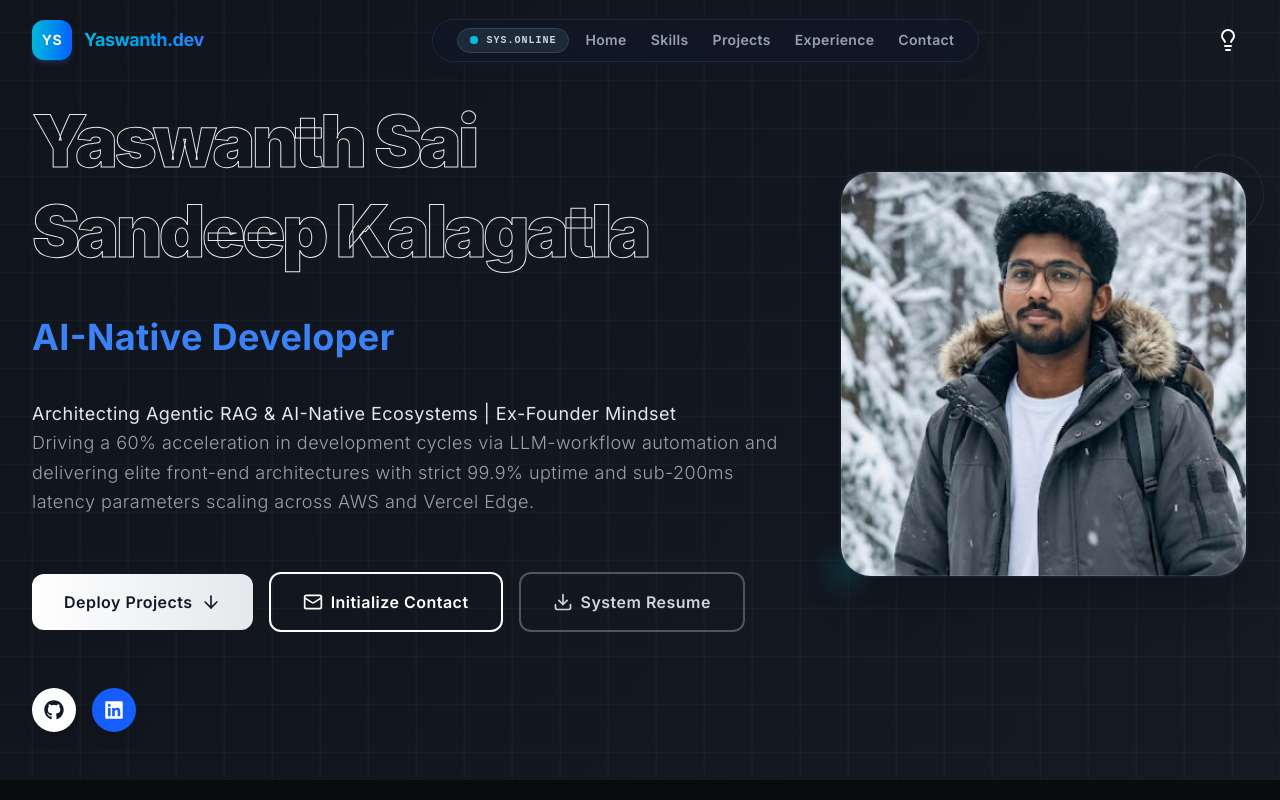
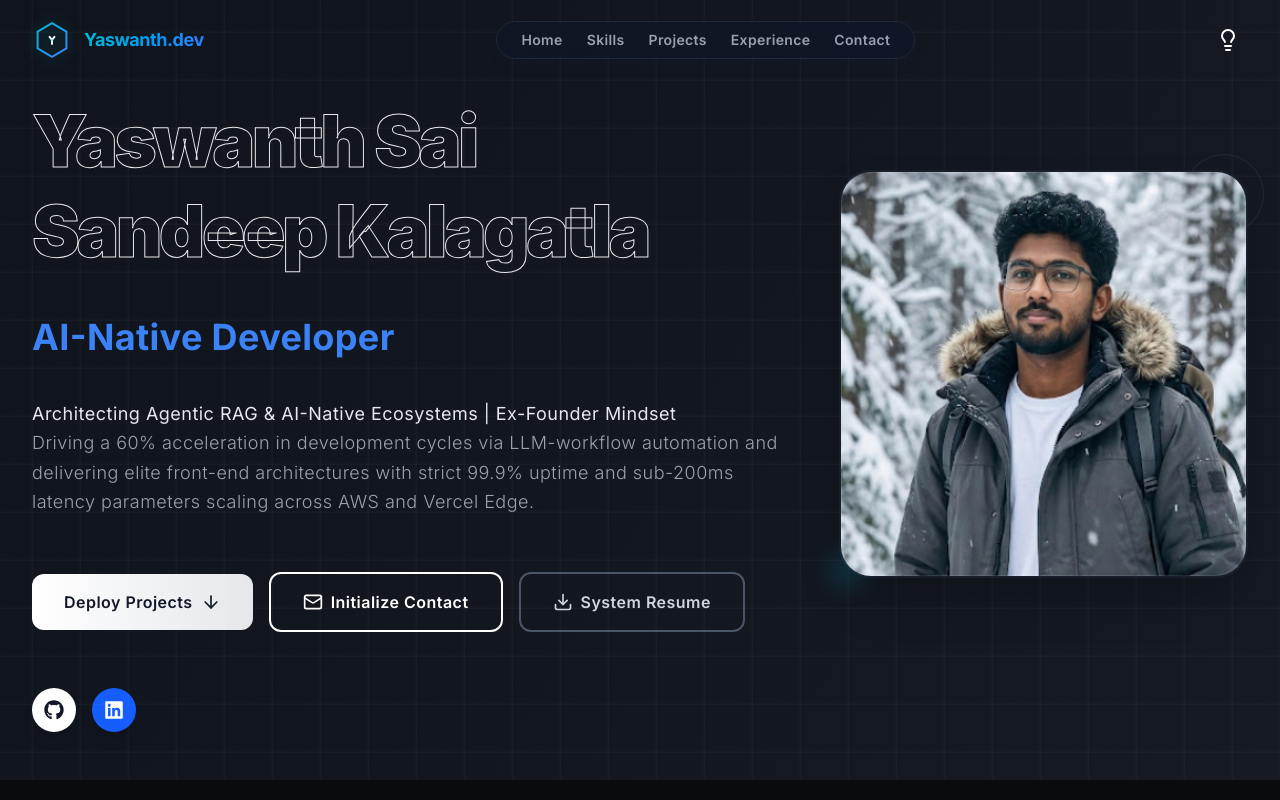
Before and after one commit to Sandeep010-hub/Portfolio, a Next.js app: page / in a window 1280 px wide. Shown: the top 800 px of the page. Built offline with nearby package versions, Linux system fonts and the light colour scheme.

Commit message:
Navbar Updated

```diff
--- a/components/layout/Navigation.tsx
+++ b/components/layout/Navigation.tsx
@@ -88,18 +88,32 @@ const Navigation = () => {
             whileHover={{ scale: 1.05 }}
             className={`flex items-center space-x-3 z-20 ${mode === 'software' ? 'font-sans' : 'font-serif'}`}
           >
-            <div className={`w-10 h-10 rounded-xl flex items-center justify-center transition-all duration-500 ${
-              mode === 'software'
-                ? 'bg-gradient-to-r from-cyan-500 to-blue-600 shadow-md shadow-blue-500/20'
-                : 'bg-gradient-to-br from-[#8c7a6b] to-[#4a3f35] dark:from-[#d4c8bf] dark:to-[#8c7a6b] rounded-full'
-            }`}>
-              <span className={`text-white font-bold ${mode === 'software' ? 'text-sm' : 'text-lg italic font-serif text-[#fdfbf7] dark:text-[#25201b]'}`}>YS</span>
-            </div>
             <button
               onClick={() => scrollToSection('#home')}
-              className="bg-transparent border-none outline-none cursor-pointer p-0 m-0 flex flex-col items-start"
+              className="bg-transparent border-none outline-none cursor-pointer p-0 m-0 flex items-center space-x-3 text-left"
               aria-label="Go to home section"
             >
+              {mode === 'software' ? (
+                <svg className="w-10 h-10 select-none filter drop-shadow-[0_0_8px_rgba(6,182,212,0.4)]" viewBox="0 0 100 100" fill="none" xmlns="http://www.w3.org/2000/svg">
+                  {/* Outer Tech Hexagon */}
+                  <path d="M50 8 L86 29 L86 71 L50 92 L14 71 L14 29 Z" stroke="url(#logoHexGrad)" strokeWidth="5" strokeLinecap="round" strokeLinejoin="round" />
+                  {/* Intertwined YS Monogram lines inside */}
+                  <path d="M44 42 L50 50 M56 42 L50 50 V60" stroke="currentColor" className="text-gray-900 dark:text-gray-100" strokeWidth="5" strokeLinecap="round" strokeLinejoin="round" />
+                  {/* Pulsing center node dot */}
+                  <circle cx="50" cy="50" r="3" fill="#22d3ee" className="animate-pulse" />
+                  <defs>
+                    <linearGradient id="logoHexGrad" x1="14" y1="8" x2="86" y2="92" gradientUnits="userSpaceOnUse">
+                      <stop stopColor="#06b6d4" />
+                      <stop offset="1" stopColor="#3b82f6" />
+                    </linearGradient>
+                  </defs>
+                </svg>
+              ) : (
+                <div className="w-10 h-10 rounded-full flex items-center justify-center transition-all duration-500 bg-gradient-to-br from-[#8c7a6b] to-[#4a3f35] dark:from-[#d4c8bf] dark:to-[#8c7a6b] flex-shrink-0">
+                  <span className="text-lg italic font-serif text-[#fdfbf7] dark:text-[#25201b] font-bold">YS</span>
+                </div>
+              )}
+
               <span className={`text-lg transition-colors duration-500 ${
                 mode === 'software'
                   ? 'font-bold bg-gradient-to-r from-cyan-500 to-blue-500 bg-clip-text text-transparent tracking-tight'
@@ -113,13 +127,6 @@ const Navigation = () => {
           {/* Desktop Navigation */}
           {mode === 'software' ? (
             <div className="hidden md:flex items-center space-x-6 border border-gray-200 dark:border-gray-800 rounded-full px-6 py-2 bg-white/50 dark:bg-[#0f172a]/50 backdrop-blur-md shadow-lg shadow-blue-900/5">
-              <div className="flex items-center space-x-2 mr-4 bg-gray-100 dark:bg-gray-800 px-3 py-1 rounded-full border border-gray-200 dark:border-gray-700">
-                <span className="relative flex h-2 w-2">
-                  <span className="animate-ping absolute inline-flex h-full w-full rounded-full bg-cyan-400 opacity-75"></span>
-                  <span className="relative inline-flex rounded-full h-2 w-2 bg-cyan-500"></span>
-                </span>
-                <span className="text-[10px] font-mono font-bold text-gray-700 dark:text-gray-300 uppercase tracking-widest">Sys.Online</span>
-              </div>
               {navItems.map((item) => (
                 <a
                   key={item.name}
```
